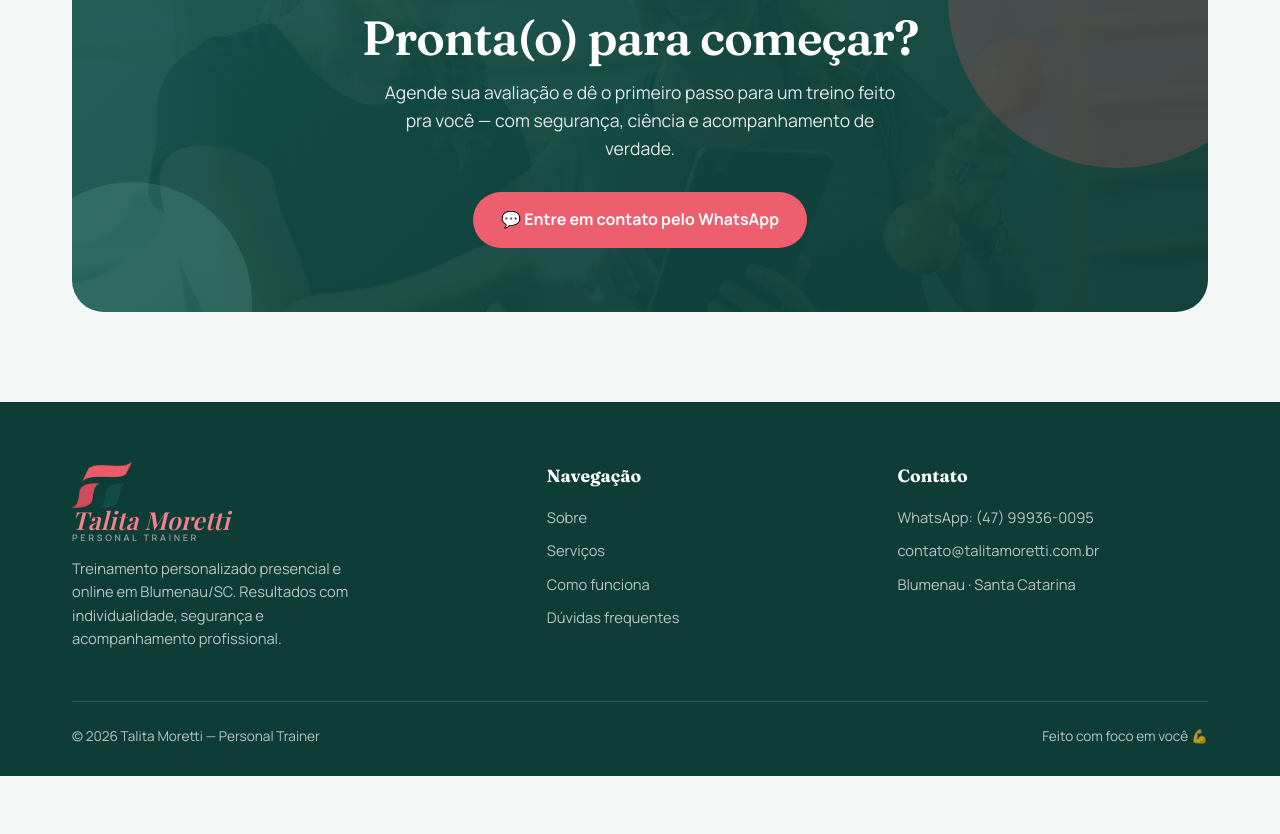
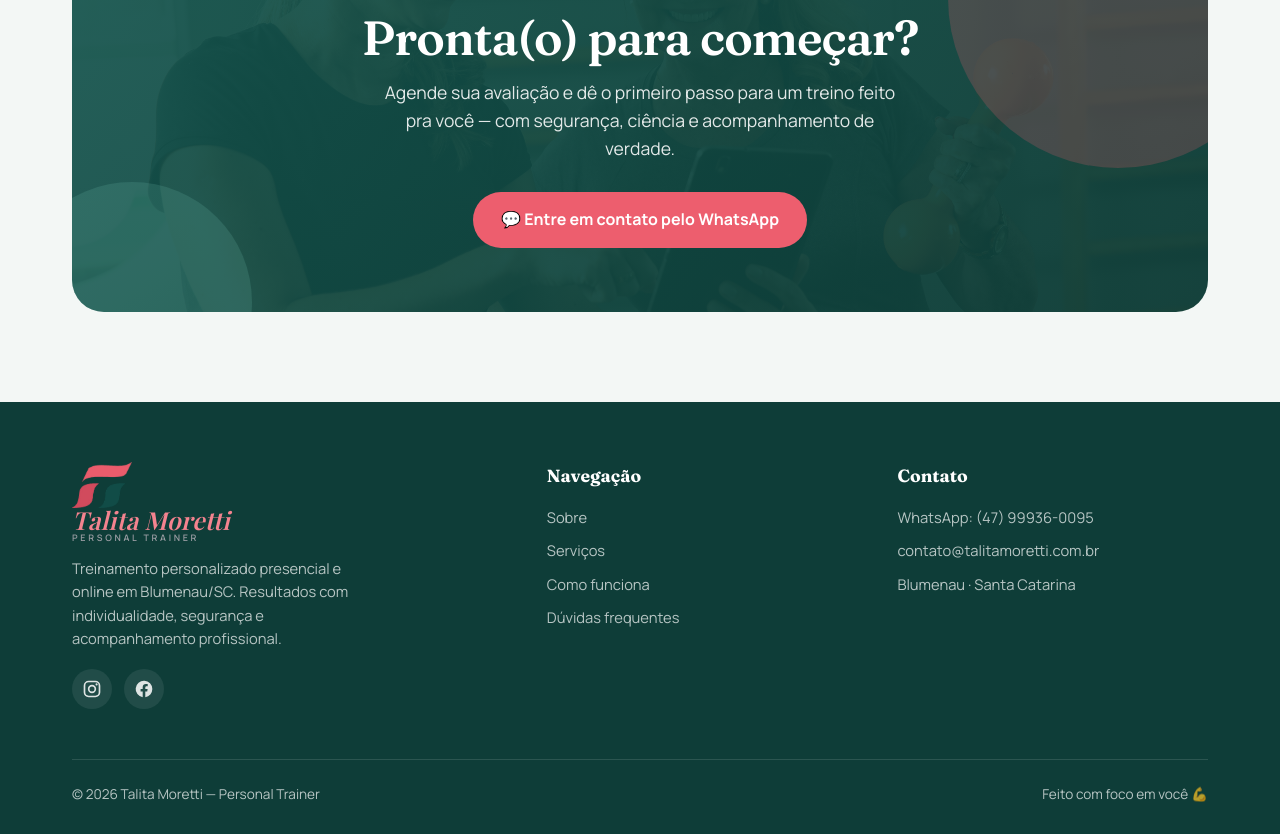
Before and after one commit to alaneo10/Talita, a plain HTML site: page index.html in a window 1280 px wide. Shown: the part 6108-6942 px from the top of the page. Before the commit the page ends 6884 px from the top, so only its background shows below. Drawn offline with nearby package versions, Linux system fonts and the light colour scheme; a web font is replaced by a local one.

Commit message:
Update index.html

```diff
--- a/index.html
+++ b/index.html
@@ -54,7 +54,7 @@
     {"@type": "AdministrativeArea", "name": "Vale do Itajaí - SC"}
   ],
   "geo": {"@type": "GeoCoordinates", "latitude": -26.9194, "longitude": -49.0661},
-  "sameAs": ["https://www.facebook.com/talitamorettipersonaltrainer/"],
+  "sameAs": ["https://www.instagram.com/talitamoretti/", "https://www.facebook.com/talitamorettipersonaltrainer/"],
   "aggregateRating": {"@type": "AggregateRating", "ratingValue": "4.6", "reviewCount": "11", "bestRating": "5"},
   "review": [
     {"@type": "Review", "author": {"@type": "Person", "name": "Karina R. dos Santos"}, "reviewRating": {"@type": "Rating", "ratingValue": "5", "bestRating": "5"}, "reviewBody": "Melhor personal trainer de Blumenau. Tenho aula com ela há mais de 10 anos. Uma profissional incrível, sempre buscando aperfeiçoamento para atender com excelência."},
@@ -306,6 +306,10 @@ footer{background:var(--green-900);color:rgba(255,255,255,.7);padding:60px 0 28p
 .foot-brand .brand .wm{color:#f4838f}
 .foot-brand .brand small{color:#9a9da3}
 .foot-brand p{max-width:300px}
+.foot-social{display:flex;gap:12px;margin-top:18px}
+.foot-social a{width:40px;height:40px;border-radius:50%;display:grid;place-items:center;background:rgba(255,255,255,.08);color:rgba(255,255,255,.85);transition:transform .25s ease,background .25s ease,color .25s ease}
+.foot-social a:hover{background:var(--lime);color:#fff;transform:translateY(-3px)}
+.foot-social svg{width:20px;height:20px}
 .foot-bottom{border-top:1px solid rgba(255,255,255,.12);padding-top:24px;display:flex;justify-content:space-between;flex-wrap:wrap;gap:12px;font-size:.85rem}
 
 /* WhatsApp float */
@@ -641,6 +645,10 @@ footer{background:var(--green-900);color:rgba(255,255,255,.7);padding:60px 0 28p
       <div class="foot-brand">
         <a href="#top" class="brand"><span class="mark"><img src="logo-simbolo.png" alt="Logo Talita Moretti Personal Trainer Blumenau" /></span><span class="wm">Talita Moretti<small>Personal Trainer</small></span></a>
         <p>Treinamento personalizado presencial e online em Blumenau/SC. Resultados com individualidade, segurança e acompanhamento profissional.</p>
+        <div class="foot-social">
+          <a href="https://www.instagram.com/talitamoretti/" target="_blank" rel="noopener" aria-label="Instagram da Talita Moretti"><svg viewBox="0 0 24 24" fill="none"><rect x="3" y="3" width="18" height="18" rx="5" stroke="currentColor" stroke-width="2"/><circle cx="12" cy="12" r="4" stroke="currentColor" stroke-width="2"/><circle cx="17.5" cy="6.5" r="1.3" fill="currentColor"/></svg></a>
+          <a href="https://www.facebook.com/talitamorettipersonaltrainer/" target="_blank" rel="noopener" aria-label="Facebook da Talita Moretti"><svg viewBox="0 0 24 24"><path fill="currentColor" d="M22 12a10 10 0 10-11.56 9.88v-6.99H7.9V12h2.54V9.8c0-2.5 1.49-3.89 3.77-3.89 1.09 0 2.24.2 2.24.2v2.46h-1.26c-1.24 0-1.63.77-1.63 1.56V12h2.78l-.44 2.89h-2.34v6.99A10 10 0 0022 12"/></svg></a>
+        </div>
       </div>
       <div>
         <h4>Navegação</h4>
```
